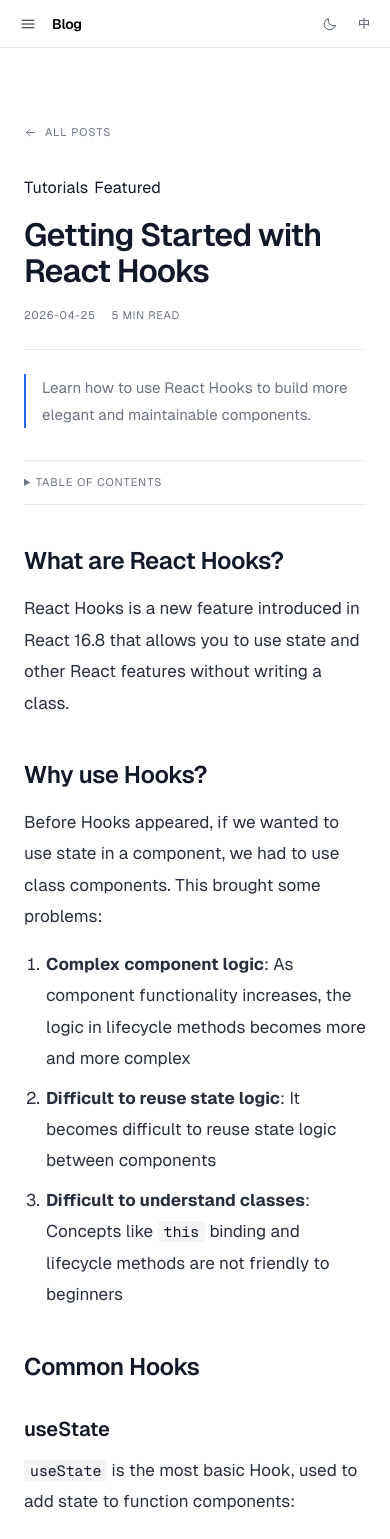
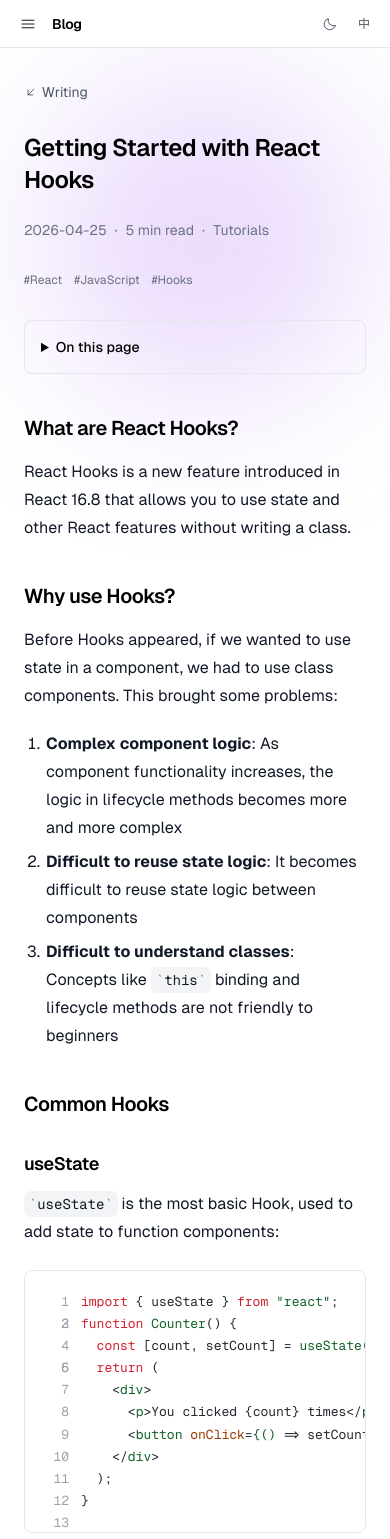
Before and after one commit to duan-deqing/duan-deqing.github.io, a React (Vite) app: page /blog/getting-started-with-react-hooks in a window 390 px wide. Shown: the top 1539 px of the page. Built offline with nearby package versions, Linux system fonts and the light colour scheme.

Commit message:
feat: 文章页改为 onur 排版并加入代码行号

```diff
--- a/src/components/BlogPage/TableOfContents.jsx
+++ b/src/components/BlogPage/TableOfContents.jsx
@@ -1,7 +1,7 @@
 import { useCallback, useEffect, useMemo, useState } from 'react'
 import { extractHeadings } from '../../utils/markdownHeading'
 
-export default function TableOfContents({ content, onItemClick }) {
+export default function TableOfContents({ content, onItemClick, showTitle = true }) {
   const headings = useMemo(() => extractHeadings(content), [content])
   const [activeId, setActiveId] = useState('')
 
@@ -33,10 +33,8 @@ export default function TableOfContents({ content, onItemClick }) {
     (event, id) => {
       event.preventDefault()
       const el = document.getElementById(id)
-      if (el) {
-        const top = el.getBoundingClientRect().top + window.scrollY - 80
-        window.scrollTo({ top, behavior: 'auto' })
-      }
+      // 标题自带 scroll-mt-24；scrollIntoView 在 onur 壳的内层滚动容器中也能生效。
+      if (el) el.scrollIntoView({ block: 'start', behavior: 'auto' })
       onItemClick?.()
     },
     [onItemClick]
@@ -46,9 +44,7 @@ export default function TableOfContents({ content, onItemClick }) {
 
   return (
     <nav aria-label="Table of contents">
-      <p className="mb-3 font-mono-ui text-[10px] uppercase tracking-[0.1em] text-muted">
-        On this page
-      </p>
+      {showTitle ? <p className="mb-3 text-xs font-medium text-muted">On this page</p> : null}
       <ul className="border-l border-line">
         {headings.map(({ level, text, id }) => {
           const active = activeId === id
@@ -58,9 +54,9 @@ export default function TableOfContents({ content, onItemClick }) {
                 href={`#${id}`}
                 onClick={(event) => handleClick(event, id)}
                 style={{ paddingLeft: `${0.75 + (level - 2) * 0.75}rem` }}
-                className={`-ml-px block border-l-2 py-1 pr-2 text-[13px] leading-snug transition-colors ${
+                className={`-ml-px block border-l-2 py-1 pr-2 text-sm leading-snug transition-colors ${
                   active
-                    ? 'border-accent text-ink'
+                    ? 'border-ink text-ink'
                     : 'border-transparent text-muted hover:text-ink'
                 }`}
               >
--- a/src/components/BlogPage/markdownComponents.jsx
+++ b/src/components/BlogPage/markdownComponents.jsx
@@ -1,14 +1,13 @@
-import { cloneElement } from 'react'
 import { headingId, getTextContent } from '../../utils/markdownHeading'
 
 const heading = (level) => {
   const Tag = `h${level}`
   const className =
     level === 2
-      ? 'mt-10 mb-4 scroll-mt-24 text-2xl font-semibold tracking-[-0.02em] text-ink'
+      ? 'mt-10 mb-4 scroll-mt-24 text-xl font-semibold tracking-tight text-heading md:text-2xl'
       : level === 3
-        ? 'mt-8 mb-3 scroll-mt-24 text-xl font-semibold tracking-[-0.01em] text-ink'
-        : 'mt-6 mb-2 scroll-mt-24 text-lg font-semibold text-ink'
+        ? 'mt-8 mb-3 scroll-mt-24 text-lg font-semibold tracking-tight text-heading'
+        : 'mt-6 mb-2 scroll-mt-24 text-base font-semibold text-heading'
 
   return function Heading({ children }) {
     return (
@@ -25,14 +24,12 @@ export const markdownComponents = {
   h3: heading(3),
   h4: heading(4),
 
-  p: ({ children }) => (
-    <p className="mb-4 text-[1.0625rem] leading-[1.85] text-ink/90">{children}</p>
-  ),
+  p: ({ children }) => <p className="mb-5 text-base leading-[1.75] text-ink">{children}</p>,
 
   a: ({ href, children }) => (
     <a
       href={href}
-      className="text-accent underline decoration-accent/40 underline-offset-2 transition-colors hover:decoration-accent"
+      className="link"
       target={href?.startsWith('http') ? '_blank' : undefined}
       rel={href?.startsWith('http') ? 'noopener noreferrer' : undefined}
     >
@@ -41,13 +38,13 @@ export const markdownComponents = {
   ),
 
   ul: ({ children }) => (
-    <ul className="mb-4 list-disc space-y-2 pl-5 text-[1.0625rem] leading-[1.85] text-ink/90">
+    <ul className="mb-5 list-disc space-y-1.5 pl-5 text-base leading-[1.75] text-ink">
       {children}
     </ul>
   ),
 
   ol: ({ children }) => (
-    <ol className="mb-4 list-decimal space-y-2 pl-5 text-[1.0625rem] leading-[1.85] text-ink/90">
+    <ol className="mb-5 list-decimal space-y-1.5 pl-5 text-base leading-[1.75] text-ink">
       {children}
     </ol>
   ),
@@ -55,49 +52,30 @@ export const markdownComponents = {
   li: ({ children }) => <li className="pl-0.5">{children}</li>,
 
   blockquote: ({ children }) => (
-    <blockquote className="my-6 border-l-2 border-accent bg-subtle py-1 pl-4 text-ink/75">
+    <blockquote className="my-6 border-l border-line-strong pl-4 text-muted-strong">
       {children}
     </blockquote>
   ),
 
-  code({ block, node, className, children, ...props }) {
-    if (block) {
+  // react-markdown 会把 hast 的 node 传给自定义组件；不透传给 DOM。
+  code({ className, children, node, ...props }) {
+    const isBlock = typeof className === 'string' && /(^|\s)(hljs|language-)/.test(className)
+    if (isBlock) {
       return (
         <code className={className} {...props}>
           {children}
         </code>
       )
     }
-
     return (
-      <code
-        className="rounded bg-subtle px-1.5 py-0.5 font-mono text-[0.875em] text-ink"
-        {...props}
-      >
+      <code className="inline-code" {...props}>
         {children}
       </code>
     )
   },
 
-  pre({ children, node, ...props }) {
-    const codeChild = children?.props
-    const className = codeChild?.className || ''
-    const match = /language-([\w+#-]+)/.exec(className)
-    const language = match ? match[1] : 'code'
-
-    return (
-      <div className="my-6 overflow-hidden rounded-lg border border-line">
-        <div className="border-b border-line bg-subtle px-4 py-2 font-mono-ui text-[10px] uppercase tracking-[0.08em] text-ink/75">
-          {language}
-        </div>
-        <pre
-          {...props}
-          className="overflow-x-auto bg-elevated px-4 py-5 font-mono text-[0.875rem] leading-[1.7]"
-        >
-          {cloneElement(children, { block: true })}
-        </pre>
-      </div>
-    )
+  pre({ children }) {
+    return <pre className="code-block">{children}</pre>
   },
 
   img: ({ src, alt }) => (
@@ -106,7 +84,7 @@ export const markdownComponents = {
       alt={alt || ''}
       loading="lazy"
       decoding="async"
-      className="my-6 h-auto w-full rounded-lg border border-line"
+      className="my-6 h-auto w-full rounded-xl border border-line"
     />
   ),
 
@@ -117,13 +95,13 @@ export const markdownComponents = {
   ),
 
   th: ({ children }) => (
-    <th className="border-b border-line bg-subtle px-4 py-2 text-left font-medium text-ink">
+    <th className="border-b border-line px-4 py-2 text-left font-medium text-muted">
       {children}
     </th>
   ),
 
   td: ({ children }) => (
-    <td className="border-b border-line px-4 py-2 text-ink/85 last:border-0">{children}</td>
+    <td className="border-b border-line px-4 py-2 text-ink last:border-0">{children}</td>
   ),
 
   hr: () => <hr className="my-10 border-line" />,
--- a/src/pages/BlogPostPage.jsx
+++ b/src/pages/BlogPostPage.jsx
@@ -5,40 +5,40 @@ import remarkGfm from 'remark-gfm'
 import rehypeHighlight from 'rehype-highlight'
 import { useLanguage } from '../hooks/useLanguage'
 import { getPostBySlug } from '../utils/markdown'
+import { categoryLabel, formatDate } from '../utils/postFormat'
 import PageTitle from '../components/shared/PageTitle'
-import TagChip from '../components/shared/TagChip'
-import ArrowIcon from '../components/shared/ArrowIcon'
+import PageHeading from '../components/site/PageHeading'
 import TableOfContents from '../components/BlogPage/TableOfContents'
 import { markdownComponents } from '../components/BlogPage/markdownComponents'
-import { categoryLabel, formatDate } from '../utils/postFormat'
+import rehypeCodeLines from '../utils/rehypeCodeLines'
+import { ArrowUpRightIcon } from '../components/site/icons'
 import '../styles/blog-post.css'
 
 export default function BlogPostPage() {
   const { slug } = useParams()
   const navigate = useNavigate()
   const { lang, t } = useLanguage()
-
   const [post, setPost] = useState(null)
   const [loading, setLoading] = useState(true)
   const [error, setError] = useState(false)
 
   useEffect(() => {
     let cancelled = false
-    ;(async () => {
-      try {
     setLoading(true)
     setError(false)
-        const postData = await getPostBySlug(slug, lang)
+    getPostBySlug(slug, lang)
+      .then((value) => {
         if (cancelled) return
-        if (postData) setPost(postData)
+        if (value) setPost(value)
         else setError(true)
-      } catch (err) {
+      })
+      .catch((err) => {
         console.error('Failed to load post:', err)
         if (!cancelled) setError(true)
-      } finally {
+      })
+      .finally(() => {
         if (!cancelled) setLoading(false)
-      }
-    })()
+      })
     return () => {
       cancelled = true
     }
@@ -46,37 +46,33 @@ export default function BlogPostPage() {
 
   if (loading) {
     return (
-      <div className="container-page flex min-h-[50vh] items-center justify-center">
-        <p className="font-mono-ui text-sm text-muted">
-          {t({ en: 'Loading…', zh: '加载中…' })}
-        </p>
+      <div className="mx-auto flex min-h-[50vh] w-full max-w-3xl items-center justify-center">
+        <p className="text-sm text-muted">{t({ en: 'Loading…', zh: '加载中…' })}</p>
       </div>
     )
   }
 
   if (error || !post) {
     return (
-      <div className="container-page flex min-h-[50vh] flex-col items-center justify-center text-center">
-        <h1 className="text-3xl font-semibold tracking-[-0.02em] text-ink">
-          {t({ en: 'Post not found', zh: '文章未找到' })}
-        </h1>
-        <p className="mt-3 text-muted">
+      <div className="mx-auto flex min-h-[50vh] w-full max-w-3xl flex-col items-start justify-center">
+        <PageHeading title={t({ en: 'Post not found', zh: '文章未找到' })} />
+        <p className="text-sm text-muted">
           {t({ en: 'The post you are looking for does not exist.', zh: '您查找的文章不存在。' })}
         </p>
         <button
           type="button"
           onClick={() => navigate('/blog')}
-          className="mt-8 inline-flex items-center gap-2 rounded-md bg-ink px-4 py-2 text-sm font-medium text-page transition-colors hover:bg-accent"
+          className="mt-6 text-sm text-accent hover:underline"
         >
           {t({ en: 'Back to blog', zh: '返回博客' })}
-          <ArrowIcon direction="right" size={14} />
         </button>
       </div>
     )
   }
 
   return (
-    <>
+    <div className="relative mx-auto w-full">
+      <div className="article-glow" aria-hidden="true" />
       <PageTitle
         title={`STYLAN · ${t(post.title)}`}
         description={t(post.excerpt)}
@@ -85,88 +81,59 @@ export default function BlogPostPage() {
         type="article"
       />
 
-      <div className="py-10 sm:py-12 xl:grid xl:grid-cols-[minmax(0,68ch)_12rem] xl:justify-center xl:gap-12">
-        <article className="mx-auto w-full min-w-0 max-w-[68ch] xl:max-w-none">
+      <div className="relative">
         <Link
           to="/blog"
-            className="mb-8 inline-flex items-center gap-2 font-mono-ui text-[11px] uppercase tracking-[0.08em] text-muted transition-colors hover:text-accent"
+          className="inline-flex items-center gap-1 text-sm text-muted-strong transition-colors hover:text-ink"
         >
-            <ArrowIcon direction="left" size={13} />
-            {t({ en: 'All posts', zh: '全部文章' })}
+          <ArrowUpRightIcon size={14} className="rotate-180" />
+          {t({ en: 'Writing', zh: '写作' })}
         </Link>
 
-          <div className="mb-4 flex flex-wrap items-center gap-1.5">
-            <TagChip>{categoryLabel(post.category, t)}</TagChip>
-            {post.featured ? (
-              <TagChip active>{t({ en: 'Featured', zh: '精选' })}</TagChip>
+        <div className="mt-6">
+          <PageHeading title={t(post.title)} />
+          <div className="mb-8 flex flex-wrap items-center gap-x-2 gap-y-1 text-sm text-muted">
+            <time dateTime={post.date}>{formatDate(post.date, t)}</time>
+            {post.readTime ? <span aria-hidden="true">·</span> : null}
+            {post.readTime ? <span>{t(post.readTime)}</span> : null}
+            <span aria-hidden="true">·</span>
+            <span>{categoryLabel(post.category, t)}</span>
+          </div>
+          {post.tags?.length ? (
+            <div className="mb-8 flex flex-wrap gap-x-3 gap-y-1 text-xs text-muted">
+              {post.tags.map((tag) => (
+                <span key={tag}>#{tag}</span>
+              ))}
+            </div>
           ) : null}
         </div>
 
-          <h1 className="text-[clamp(2rem,5vw,2.75rem)] font-semibold leading-[1.12] tracking-[-0.03em] text-ink">
-            {t(post.title)}
-          </h1>
-
-          <div className="mt-4 flex flex-wrap gap-x-4 gap-y-1 border-b border-line pb-6 font-mono-ui text-[11px] uppercase tracking-[0.06em] text-muted">
-            <span>{formatDate(post.date, t)}</span>
-            {post.readTime ? <span>{t(post.readTime)}</span> : null}
-          </div>
-
-          {post.excerpt ? (
-            <p className="mt-6 border-l-2 border-accent pl-4 text-[15px] leading-[1.8] text-muted">
-              {t(post.excerpt)}
-            </p>
-          ) : null}
-
-          <details className="mt-8 border-y border-line py-3 xl:hidden">
-            <summary className="cursor-pointer font-mono-ui text-[11px] uppercase tracking-[0.08em] text-muted">
-              {t({ en: 'Table of contents', zh: '目录' })}
+        <details className="mb-8 rounded-lg border border-line p-4 xl:hidden">
+          <summary className="cursor-pointer text-sm font-medium text-heading">
+            {t({ en: 'On this page', zh: '本页目录' })}
           </summary>
           <div className="mt-3">
-              <TableOfContents content={post.content} />
+            <TableOfContents content={post.content} showTitle={false} />
           </div>
         </details>
 
-          <div className="mt-8">
+        <div className="xl:grid xl:grid-cols-[minmax(0,1fr)_200px] xl:gap-12">
+          <article className="min-w-0 max-w-[68ch]">
             <ReactMarkdown
               remarkPlugins={[remarkGfm]}
-              rehypePlugins={[rehypeHighlight]}
-              urlTransform={(url) => url}
+              rehypePlugins={[rehypeHighlight, rehypeCodeLines]}
               components={markdownComponents}
             >
               {post.content}
             </ReactMarkdown>
-          </div>
-
-          {post.tags?.length ? (
-            <div className="mt-12 border-t border-line pt-6">
-              <p className="mb-3 font-mono-ui text-[10px] uppercase tracking-[0.1em] text-muted">
-                {t({ en: 'Tags', zh: '标签' })}
-              </p>
-              <div className="flex flex-wrap gap-1.5">
-                {post.tags.map((tag) => (
-                  <TagChip key={tag}>{tag}</TagChip>
-                ))}
-              </div>
-            </div>
-          ) : null}
-
-          <div className="mt-10 border-t border-line pt-6">
-            <Link
-              to="/blog"
-              className="inline-flex items-center gap-2 font-mono-ui text-[11px] uppercase tracking-[0.08em] text-muted transition-colors hover:text-accent"
-            >
-              <ArrowIcon direction="left" size={13} />
-              {t({ en: 'All posts', zh: '全部文章' })}
-            </Link>
-          </div>
           </article>
-
           <aside className="hidden xl:block">
-          <div className="sticky top-24 max-h-[calc(100vh-8rem)] overflow-y-auto">
+            <div className="sticky top-24">
               <TableOfContents content={post.content} />
             </div>
           </aside>
         </div>
-    </>
+      </div>
+    </div>
   )
 }
--- a/src/styles/blog-post.css
+++ b/src/styles/blog-post.css
@@ -1,11 +1,17 @@
 /**
- * blog-post.css — 代码高亮配色（rehype-highlight）
+ * blog-post.css — 文章页代码高亮配色（rehype-highlight）。
+ * 这是唯一允许出现原始色值的样式文件；其余组件只用设计令牌。
  */
 
-/* ==================== One Light 浅色主题 ==================== */
 .hljs {
-  color: #383a42;
+  color: #24292f;
   background: transparent !important;
+}
+
+.hljs-comment,
+.hljs-quote {
+  color: #6e7781;
+  font-style: italic;
 }
 
 .hljs-keyword,
@@ -13,16 +19,7 @@
 .hljs-literal,
 .hljs-section,
 .hljs-link {
-  color: #a626a4;
-  font-weight: bold;
-}
-
-.hljs-function .hljs-keyword {
-  color: #2f66d0;
-}
-
-.hljs-subst {
-  color: #383a42;
+  color: #cf222e;
 }
 
 .hljs-string,
@@ -36,89 +33,34 @@
 .hljs-variable,
 .hljs-template-tag,
 .hljs-template-variable {
-  color: #3f7f3e;
-}
-
-.hljs-comment,
-.hljs-quote,
-.hljs-deletion,
-.hljs-meta {
-  color: #6b6c73;
-  font-style: italic;
+  color: #116329;
 }
 
 .hljs-number,
 .hljs-regexp,
 .hljs-built_in,
-.hljs-builtin-name {
-  color: #986801;
+.hljs-builtin-name,
+.hljs-attr {
+  color: #953800;
 }
 
-.hljs-literal {
-  color: #01719a;
+.hljs-function .hljs-keyword,
+.hljs-params {
+  color: #0550ae;
 }
 
-.hljs-params {
-  color: #383a42;
+.hljs-meta,
+.hljs-deletion {
+  color: #82071e;
 }
 
-.hljs-attr {
-  color: #986801;
+.dark .hljs {
+  color: #e6edf3;
 }
 
-.hljs-selector-class,
-.hljs-selector-id {
-  color: #a626a4;
-}
-
-.hljs-emphasis {
-  font-style: italic;
-}
-
-.hljs-strong {
-  font-weight: bold;
-}
-
-.hljs-tag {
-  color: #383a42;
-}
-
-.hljs-tag .hljs-name {
-  color: #c0392b;
-}
-
-.hljs-tag .hljs-attr {
-  color: #986801;
-}
-
-.hljs-property {
-  color: #2f66d0;
-}
-
-.hljs-punctuation {
-  color: #383a42;
-}
-
-.hljs-operator {
-  color: #a626a4;
-}
-
-.hljs-function {
-  color: #2f66d0;
-}
-
-.hljs-class .hljs-title {
-  color: #8a5d00;
-}
-
-.hljs-doctag {
-  color: #a626a4;
-}
-
-/* ==================== Everforest Dark 深色主题 ==================== */
-.dark .hljs {
-  color: #d3c6aa;
-  background: transparent !important;
+.dark .hljs-comment,
+.dark .hljs-quote {
+  color: #8b949e;
 }
 
 .dark .hljs-keyword,
@@ -126,16 +68,7 @@
 .dark .hljs-literal,
 .dark .hljs-section,
 .dark .hljs-link {
-  color: #e67e80;
-  font-weight: bold;
-}
-
-.dark .hljs-function .hljs-keyword {
-  color: #7fbbb3;
-}
-
-.dark .hljs-subst {
-  color: #d3c6aa;
+  color: #ff7b72;
 }
 
 .dark .hljs-string,
@@ -149,81 +82,23 @@
 .dark .hljs-variable,
 .dark .hljs-template-tag,
 .dark .hljs-template-variable {
-  color: #a7c080;
-}
-
-.dark .hljs-comment,
-.dark .hljs-quote,
-.dark .hljs-deletion,
-.dark .hljs-meta {
-  color: #859289;
-  font-style: italic;
+  color: #7ee787;
 }
 
 .dark .hljs-number,
 .dark .hljs-regexp,
 .dark .hljs-built_in,
-.dark .hljs-builtin-name {
-  color: #dbbc7f;
+.dark .hljs-builtin-name,
+.dark .hljs-attr {
+  color: #ffa657;
 }
 
-.dark .hljs-literal {
-  color: #7fbbb3;
+.dark .hljs-function .hljs-keyword,
+.dark .hljs-params {
+  color: #79c0ff;
 }
 
-.dark .hljs-params {
-  color: #d3c6aa;
+.dark .hljs-meta,
+.dark .hljs-deletion {
+  color: #ffa198;
 }
-
-.dark .hljs-attr {
-  color: #dbbc7f;
-}
-
-.dark .hljs-selector-class,
-.dark .hljs-selector-id {
-  color: #e67e80;
-}
-
-.dark .hljs-emphasis {
-  font-style: italic;
-}
-
-.dark .hljs-strong {
-  font-weight: bold;
-}
-
-.dark .hljs-tag {
-  color: #d3c6aa;
-}
-
-.dark .hljs-tag .hljs-name {
-  color: #e67e80;
-}
-
-.dark .hljs-tag .hljs-attr {
-  color: #dbbc7f;
-}
-
-.dark .hljs-property {
-  color: #7fbbb3;
-}
-
-.dark .hljs-punctuation {
-  color: #d3c6aa;
-}
-
-.dark .hljs-operator {
-  color: #e67e80;
-}
-
-.dark .hljs-function {
-  color: #a7c080;
-}
-
-.dark .hljs-class .hljs-title {
-  color: #dbbc7f;
-}
-
-.dark .hljs-doctag {
-  color: #e67e80;
-}
--- /dev/null
+++ b/src/utils/rehypeCodeLines.js
@@ -0,0 +1,75 @@
+/**
+ * rehypeCodeLines — 把高亮后的代码块按行包成带行号的 span。
+ *
+ * 必须在 rehype-highlight 之后运行：高亮会把代码切成多个嵌套 span，
+ * 换行符可能落在任意文本节点里，因此需要递归拆分，再按行重组成
+ * `<span class="code-line" data-line="n">`，交给 `.code-line::before` 显示行号。
+ */
+
+function splitLineNodes(nodes) {
+  const lines = [[]]
+
+  for (const node of nodes) {
+    if (node.type === 'text') {
+      const parts = node.value.replace(/\r\n?/g, '\n').split('\n')
+      parts.forEach((part, index) => {
+        if (part) lines[lines.length - 1].push({ ...node, value: part })
+        if (index < parts.length - 1) lines.push([])
+      })
+      continue
+    }
+
+    if (node.children) {
+      const childLines = splitLineNodes(node.children)
+      childLines.forEach((childLine, index) => {
+        if (index > 0) lines.push([])
+        if (childLine.length) {
+          lines[lines.length - 1].push({ ...node, children: childLine })
+        }
+      })
+      continue
+    }
+
+    lines[lines.length - 1].push(node)
+  }
+
+  return lines
+}
+
+function isAlreadyWrapped(code) {
+  return code.children?.some(
+    (child) =>
+      child.type === 'element' &&
+      child.tagName === 'span' &&
+      Array.isArray(child.properties?.className) &&
+      child.properties.className.includes('code-line')
+  )
+}
+
+function transformPre(pre) {
+  const code = pre.children?.find(
+    (child) => child.type === 'element' && child.tagName === 'code'
+  )
+  if (!code?.children || isAlreadyWrapped(code)) return
+
+  const lines = splitLineNodes(code.children)
+  code.children = lines.map((line, index) => ({
+    type: 'element',
+    tagName: 'span',
+    properties: {
+      className: ['code-line'],
+      'data-line': String(index + 1),
+    },
+    children: line,
+  }))
+}
+
+function walk(node) {
+  if (!node || typeof node !== 'object') return
+  if (node.type === 'element' && node.tagName === 'pre') transformPre(node)
+  if (node.children) node.children.forEach(walk)
+}
+
+export default function rehypeCodeLines() {
+  return (tree) => walk(tree)
+}
```
Also changed, not shown: 1 other file (tests, documents, lock files or other folders). Lines whose indentation alone changed are shown as unchanged.
